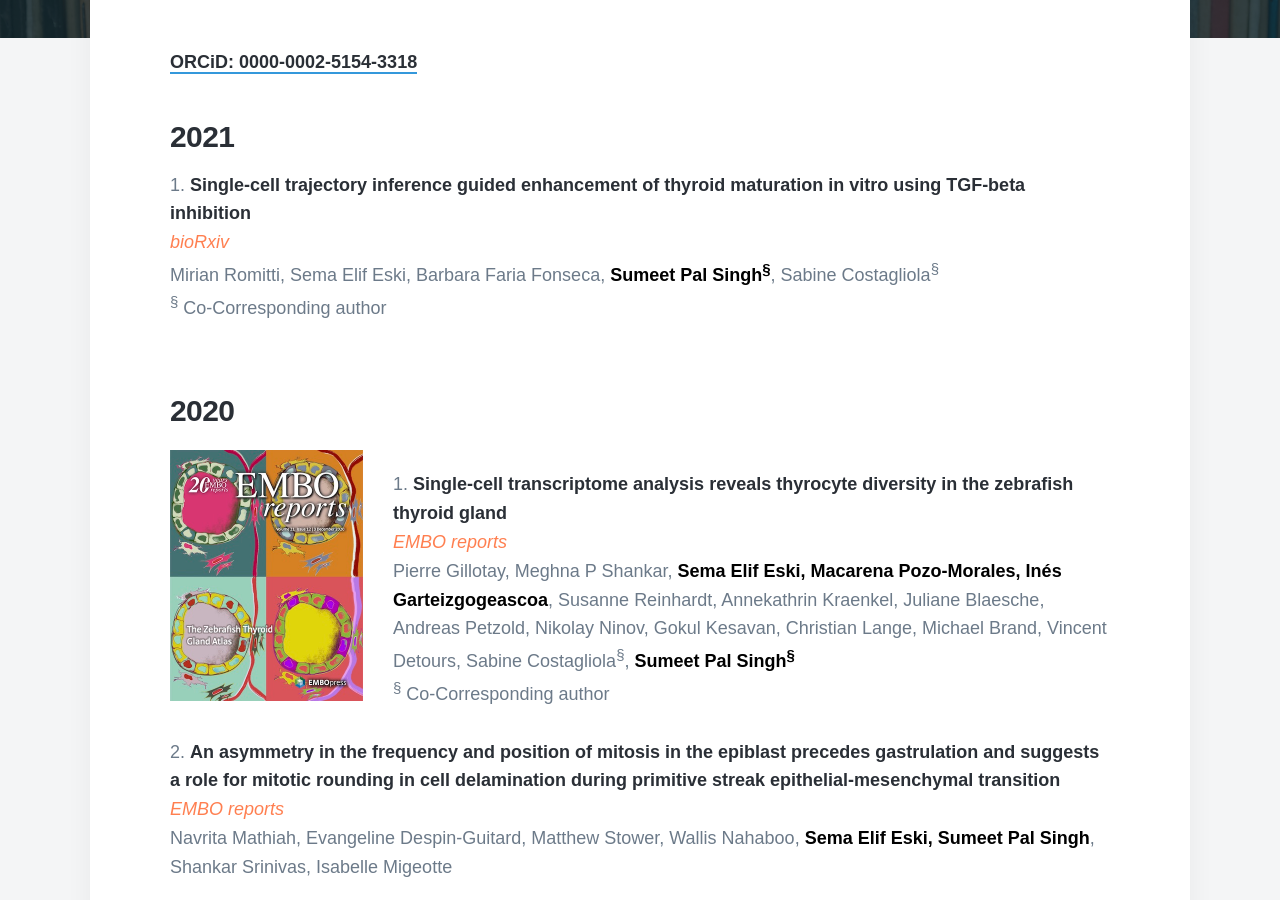
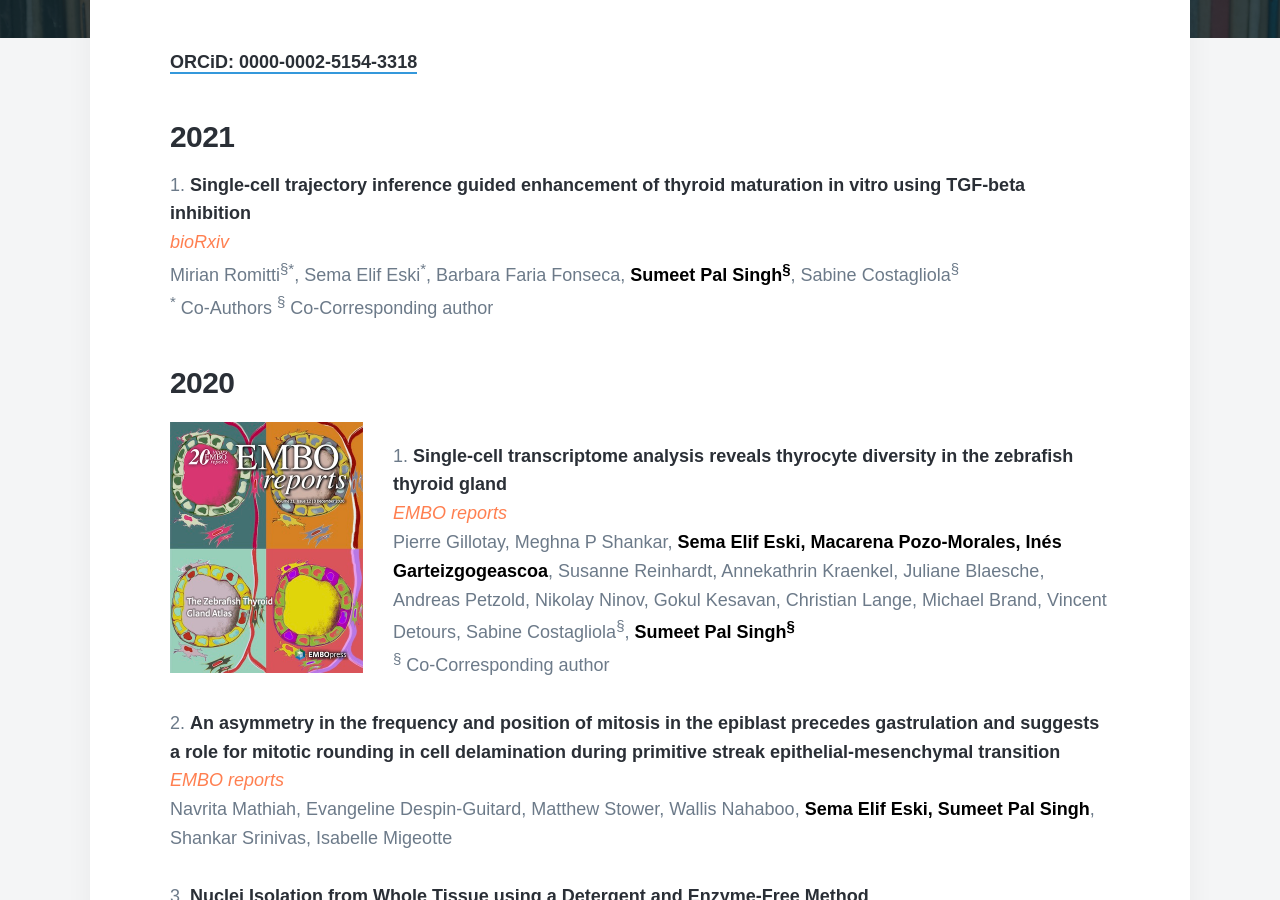
Before and after one commit to sumeetpalsingh/sumeetpalsingh.github.io, a Jekyll site: the page built from _pages/publications.md, in a window 1280 px wide and 900 px high, scrolled down 548 px. Built offline with Jekyll 4.4.1, drawn with Linux system fonts in a browser that asks for light colours; nearby versions of some CDN libraries; some web fonts are replaced.

Commit message:
Update publications.md

```diff
--- a/_pages/publications.md
+++ b/_pages/publications.md
@@ -8,12 +8,12 @@
 [ORCiD: 0000-0002-5154-3318](https://orcid.org/0000-0002-5154-3318)
 
 ### 2021
+
 1. [Single-cell trajectory inference guided enhancement of thyroid maturation in vitro using TGF-beta inhibition](https://doi.org/10.1101/2021.01.18.427103)
   <span style="color:coral">*bioRxiv*</span>
-  Mirian Romitti, Sema Elif Eski, Barbara Faria Fonseca, <span style="color:black">**Sumeet Pal Singh<sup>§</sup>**</span>, Sabine Costagliola<sup>§</sup>
+  Mirian Romitti<sup>§</sup><sup>*</sup>, Sema Elif Eski<sup>*</sup>, Barbara Faria Fonseca, <span style="color:black">**Sumeet Pal Singh<sup>§</sup>**</span>, Sabine Costagliola<sup>§</sup>
+  <sup>*</sup> Co-Authors
   <sup>§</sup> Co-Corresponding author
-  <br/>
-
 
 ### 2020
 <img src="/images/publications/EMBOCover_Small.jpeg" alt="EMBO_Cover" style="float:left;width:193px;height:251px;margin:-20px 30px 0px 0px">
```
